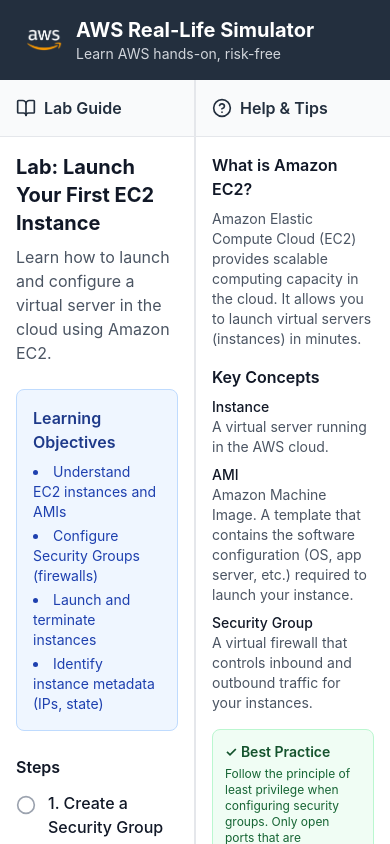
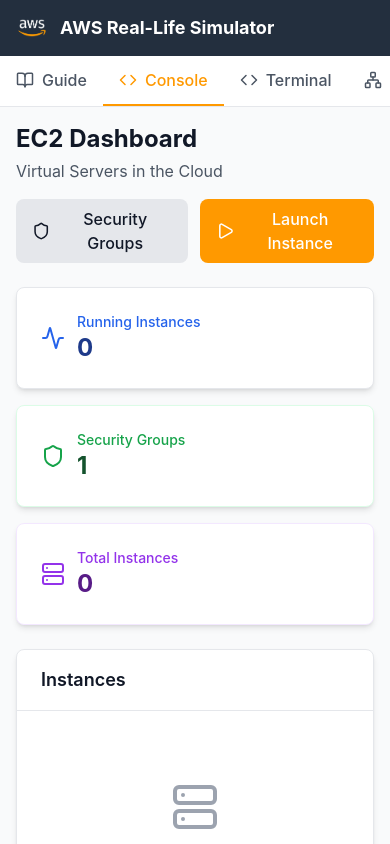
Before and after one commit to K-Nishant-18/AWS-Simulator, a React (Vite) app: page /ec2 in a window 390 px wide. Built offline with nearby package versions, Linux system fonts and the light colour scheme.

Commit message:
Complete responsive

```diff
--- a/src/App.tsx
+++ b/src/App.tsx
@@ -11,19 +11,19 @@
 
 const HomePage: React.FC = () => {
   return (
-    <div className="min-h-screen bg-gradient-to-br from-aws-blue via-gray-900 to-aws-dark flex items-center justify-center p-6">
+    <div className="min-h-screen bg-gradient-to-br from-aws-blue via-gray-900 to-aws-dark flex items-center justify-center p-4 md:p-6">
       <div className="max-w-6xl w-full">
-        <div className="text-center mb-16">
-          <div className="inline-flex items-center justify-center w-48 h-48 mb-0 transform hover:scale-105 transition-transform duration-500">
+        <div className="text-center mb-12 md:mb-16">
+          <div className="inline-flex items-center justify-center w-32 h-32 md:w-48 md:h-48 mb-4 md:mb-0 transform hover:scale-105 transition-transform duration-500">
             <img src="/aws-logo.png" alt="AWS Logo" className="w-full h-full object-contain drop-shadow-2xl" />
           </div>
-          <h1 className="text-5xl font-extrabold text-white mb-6 tracking-tight">
+          <h1 className="text-4xl md:text-5xl font-extrabold text-white mb-4 md:mb-6 tracking-tight">
             Real AWS <span className="">Simulator</span>
           </h1>
-          <p className="text-2xl text-gray-300 max-w-2xl mx-auto font-light">
+          <p className="text-lg md:text-2xl text-gray-300 max-w-2xl mx-auto font-light px-4">
             Master the cloud with hands-on, risk-free simulations.
             <br />
-            <span className="text-gray-400 text-lg mt-2 block">No account required. Zero cost.</span>
+            <span className="text-gray-400 text-base md:text-lg mt-2 block">No account required. Zero cost.</span>
           </p>
         </div>
 
--- a/src/index.css
+++ b/src/index.css
@@ -9,3 +9,14 @@
 body {
   @apply bg-gray-50 text-gray-900;
 }
+
+@layer utilities {
+  .no-scrollbar::-webkit-scrollbar {
+    display: none;
+  }
+
+  .no-scrollbar {
+    -ms-overflow-style: none;
+    scrollbar-width: none;
+  }
+}
--- a/src/layouts/LabLayout.tsx
+++ b/src/layouts/LabLayout.tsx
@@ -15,20 +15,20 @@
     terminal,
     help,
 }) => {
-    const [activeTab, setActiveTab] = useState<'console' | 'terminal' | 'diagram'>('console');
+    const [activeTab, setActiveTab] = useState<'guide' | 'console' | 'terminal' | 'diagram' | 'help'>('console');
 
     return (
-        <div className="h-screen flex flex-col bg-gray-50">
+        <div className="h-screen h-[100dvh] flex flex-col bg-gray-50 w-full">
             {/* Header */}
-            <header className="bg-aws-blue text-white px-6 py-4 shadow-lg">
+            <header className="bg-aws-blue text-white px-4 md:px-6 py-3 md:py-4 shadow-lg flex-shrink-0">
                 <div className="flex items-center justify-between">
                     <div className="flex items-center gap-3">
-                        <div className="w-10 h-10 flex items-center justify-center">
+                        <div className="w-8 h-8 md:w-10 md:h-10 flex items-center justify-center">
                             <img src="/aws-logo.png" alt="AWS Logo" className="w-full h-full object-contain" />
                         </div>
                         <div>
-                            <h1 className="text-xl font-bold">AWS Real-Life Simulator</h1>
-                            <p className="text-sm text-gray-300">Learn AWS hands-on, risk-free</p>
+                            <h1 className="text-lg md:text-xl font-bold leading-tight">AWS Real-Life Simulator</h1>
+                            <p className="text-xs md:text-sm text-gray-300 hidden md:block">Learn AWS hands-on, risk-free</p>
                         </div>
                     </div>
                 </div>
@@ -36,9 +36,9 @@
 
             {/* Main Content */}
             <div className="flex-1 flex overflow-hidden">
-                {/* Left: Guide Panel */}
-                <aside className="w-80 bg-white border-r border-gray-200 overflow-y-auto">
-                    <div className="p-4 border-b border-gray-200 bg-gray-50">
+                {/* Left: Guide Panel (Desktop) */}
+                <aside className="hidden lg:block w-80 bg-white border-r border-gray-200 overflow-y-auto flex-shrink-0">
+                    <div className="p-4 border-b border-gray-200 bg-gray-50 sticky top-0">
                         <div className="flex items-center gap-2 text-aws-blue">
                             <BookOpen size={20} />
                             <h2 className="font-semibold">Lab Guide</h2>
@@ -48,12 +48,22 @@
                 </aside>
 
                 {/* Center: Console/Terminal */}
-                <main className="flex-1 flex flex-col overflow-hidden">
+                <main className="flex-1 flex flex-col overflow-hidden min-w-0">
                     {/* Tabs */}
-                    <div className="bg-white border-b border-gray-200 flex">
+                    <div className="bg-white border-b border-gray-200 flex overflow-x-auto no-scrollbar">
+                        <button
+                            onClick={() => setActiveTab('guide')}
+                            className={`lg:hidden px-4 py-3 font-medium flex items-center gap-2 border-b-2 transition-colors whitespace-nowrap ${activeTab === 'guide'
+                                ? 'border-aws-orange text-aws-orange'
+                                : 'border-transparent text-gray-600 hover:text-gray-900'
+                                }`}
+                        >
+                            <BookOpen size={18} />
+                            Guide
+                        </button>
                         <button
                             onClick={() => setActiveTab('console')}
-                            className={`px-6 py-3 font-medium flex items-center gap-2 border-b-2 transition-colors ${activeTab === 'console'
+                            className={`px-4 md:px-6 py-3 font-medium flex items-center gap-2 border-b-2 transition-colors whitespace-nowrap ${activeTab === 'console'
                                 ? 'border-aws-orange text-aws-orange'
                                 : 'border-transparent text-gray-600 hover:text-gray-900'
                                 }`}
@@ -63,7 +73,7 @@
                         </button>
                         <button
                             onClick={() => setActiveTab('terminal')}
-                            className={`px-6 py-3 font-medium flex items-center gap-2 border-b-2 transition-colors ${activeTab === 'terminal'
+                            className={`px-4 md:px-6 py-3 font-medium flex items-center gap-2 border-b-2 transition-colors whitespace-nowrap ${activeTab === 'terminal'
                                 ? 'border-aws-orange text-aws-orange'
                                 : 'border-transparent text-gray-600 hover:text-gray-900'
                                 }`}
@@ -73,7 +83,7 @@
                         </button>
                         <button
                             onClick={() => setActiveTab('diagram')}
-                            className={`px-6 py-3 font-medium flex items-center gap-2 border-b-2 transition-colors ${activeTab === 'diagram'
+                            className={`px-4 md:px-6 py-3 font-medium flex items-center gap-2 border-b-2 transition-colors whitespace-nowrap ${activeTab === 'diagram'
                                 ? 'border-aws-orange text-aws-orange'
                                 : 'border-transparent text-gray-600 hover:text-gray-900'
                                 }`}
@@ -81,20 +91,34 @@
                             <Network size={18} />
                             Diagram
                         </button>
+                        {help && (
+                            <button
+                                onClick={() => setActiveTab('help')}
+                                className={`lg:hidden px-4 py-3 font-medium flex items-center gap-2 border-b-2 transition-colors whitespace-nowrap ${activeTab === 'help'
+                                    ? 'border-aws-orange text-aws-orange'
+                                    : 'border-transparent text-gray-600 hover:text-gray-900'
+                                    }`}
+                            >
+                                <HelpCircle size={18} />
+                                Help
+                            </button>
+                        )}
                     </div>
 
                     {/* Content Area */}
-                    <div className="flex-1 overflow-y-auto p-6">
+                    <div className="flex-1 overflow-y-auto p-4 md:p-6">
+                        {activeTab === 'guide' && <div className="lg:hidden">{guide}</div>}
                         {activeTab === 'console' && consoleContent}
                         {activeTab === 'terminal' && terminal}
                         {activeTab === 'diagram' && <ArchitectureDiagram />}
+                        {activeTab === 'help' && <div className="lg:hidden">{help}</div>}
                     </div>
                 </main>
 
-                {/* Right: Help Panel */}
+                {/* Right: Help Panel (Desktop) */}
                 {help && (
-                    <aside className="w-80 bg-white border-l border-gray-200 overflow-y-auto">
-                        <div className="p-4 border-b border-gray-200 bg-gray-50">
+                    <aside className="hidden lg:block w-80 bg-white border-l border-gray-200 overflow-y-auto flex-shrink-0">
+                        <div className="p-4 border-b border-gray-200 bg-gray-50 sticky top-0">
                             <div className="flex items-center gap-2 text-aws-blue">
                                 <HelpCircle size={20} />
                                 <h2 className="font-semibold">Help & Tips</h2>
--- a/src/pages/EC2Console.tsx
+++ b/src/pages/EC2Console.tsx
@@ -38,7 +38,7 @@
     return (
         <div className="space-y-6">
             {/* Header */}
-            <div className="flex items-center justify-between">
+            <div className="flex flex-col md:flex-row md:items-center justify-between gap-4">
                 <div>
                     <h1 className="text-2xl font-bold text-gray-900">EC2 Dashboard</h1>
                     <p className="text-gray-600 mt-1">Virtual Servers in the Cloud</p>
@@ -127,8 +127,8 @@
                                         <td className="px-4 py-3 font-medium text-blue-600">{inst.instanceId}</td>
                                         <td className="px-4 py-3">
                                             <span className={`inline-flex items-center px-2 py-0.5 rounded text-xs font-medium ${inst.state === 'running' ? 'bg-green-100 text-green-800' :
-                                                    inst.state === 'terminated' ? 'bg-red-100 text-red-800' :
-                                                        'bg-gray-100 text-gray-800'
+                                                inst.state === 'terminated' ? 'bg-red-100 text-red-800' :
+                                                    'bg-gray-100 text-gray-800'
                                                 }`}>
                                                 {inst.state}
                                             </span>
--- a/src/pages/ELBConsole.tsx
+++ b/src/pages/ELBConsole.tsx
@@ -43,7 +43,7 @@
     return (
         <div className="space-y-6">
             {/* Header */}
-            <div className="flex justify-between items-center">
+            <div className="flex flex-col md:flex-row md:items-center justify-between gap-4">
                 <div>
                     <h1 className="text-2xl font-bold text-gray-900">Load Balancers</h1>
                     <p className="text-gray-600">Distribute incoming traffic across multiple targets</p>
--- a/src/pages/IAMConsole.tsx
+++ b/src/pages/IAMConsole.tsx
@@ -49,7 +49,7 @@
     return (
         <div className="space-y-6">
             {/* Header */}
-            <div className="flex items-center justify-between">
+            <div className="flex flex-col md:flex-row md:items-center justify-between gap-4">
                 <div>
                     <h1 className="text-2xl font-bold text-gray-900">IAM Dashboard</h1>
                     <p className="text-gray-600 mt-1">Identity and Access Management</p>
--- a/src/pages/RDSConsole.tsx
+++ b/src/pages/RDSConsole.tsx
@@ -32,7 +32,7 @@
     return (
         <div className="space-y-6">
             {/* Header */}
-            <div className="flex justify-between items-center">
+            <div className="flex flex-col md:flex-row md:items-center justify-between gap-4">
                 <div>
                     <h1 className="text-2xl font-bold text-gray-900">Databases</h1>
                     <p className="text-gray-600">Manage your relational database instances</p>
--- a/src/pages/Route53Console.tsx
+++ b/src/pages/Route53Console.tsx
@@ -48,7 +48,7 @@
     return (
         <div className="space-y-6">
             {/* Header */}
-            <div className="flex justify-between items-center">
+            <div className="flex flex-col md:flex-row md:items-center justify-between gap-4">
                 <div>
                     <h1 className="text-2xl font-bold text-gray-900">Route 53</h1>
                     <p className="text-gray-600">Scalable DNS and Domain Name Registration</p>
--- a/src/pages/S3Console.tsx
+++ b/src/pages/S3Console.tsx
@@ -38,7 +38,7 @@
     return (
         <div className="space-y-6">
             {/* Header */}
-            <div className="flex items-center justify-between">
+            <div className="flex flex-col md:flex-row md:items-center justify-between gap-4">
                 <div>
                     <h1 className="text-2xl font-bold text-gray-900">Amazon S3</h1>
                     <p className="text-gray-600 mt-1">Scalable storage in the cloud</p>
@@ -60,11 +60,11 @@
                             </Button>
                         </div>
                     ) : (
-                        <div className="space-y-2">
+                        <div className="space-y-2 overflow-x-auto">
                             {s3.buckets.map((bucket) => (
                                 <div
                                     key={bucket.name}
-                                    className="flex items-center justify-between p-4 border border-gray-200 rounded-lg hover:bg-gray-50 cursor-pointer"
+                                    className="flex items-center justify-between p-4 border border-gray-200 rounded-lg hover:bg-gray-50 cursor-pointer min-w-[500px]"
                                     onClick={() => setSelectedBucket(bucket.name)}
                                 >
                                     <div className="flex-1">
```
